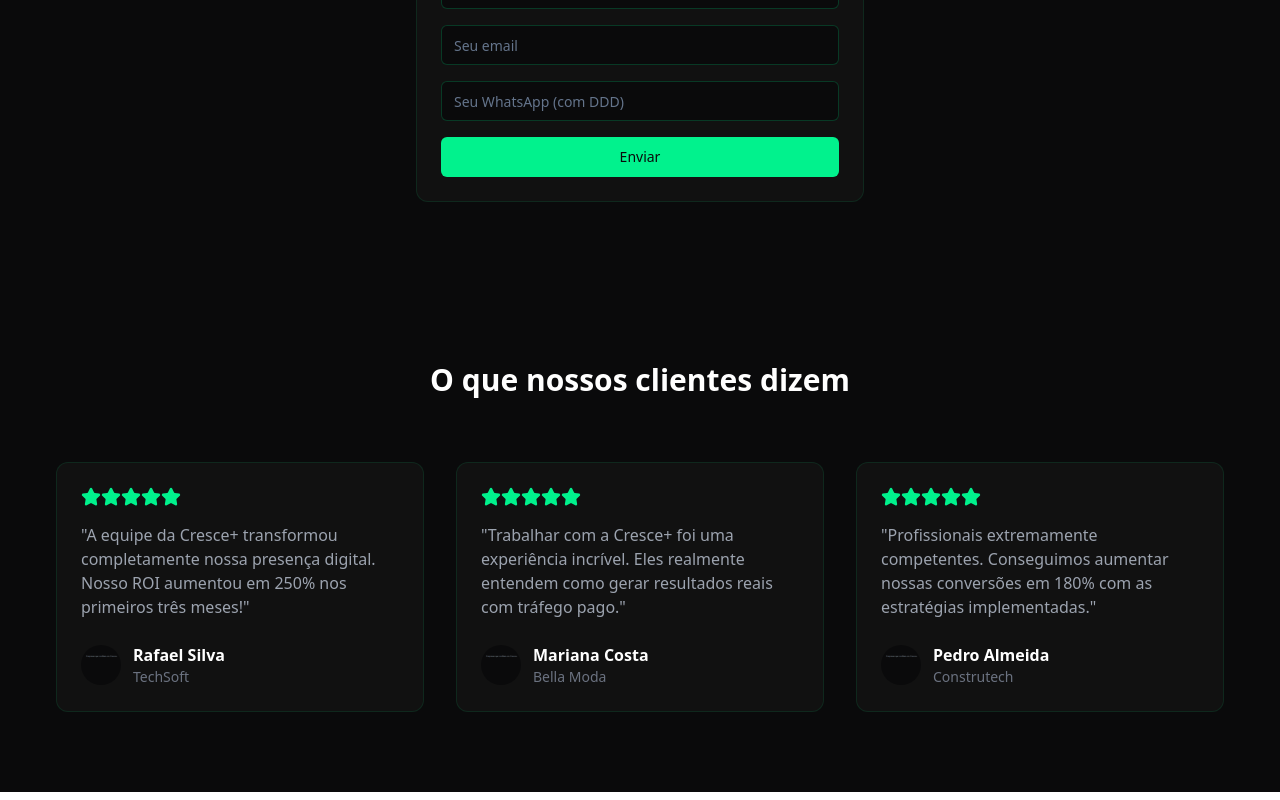
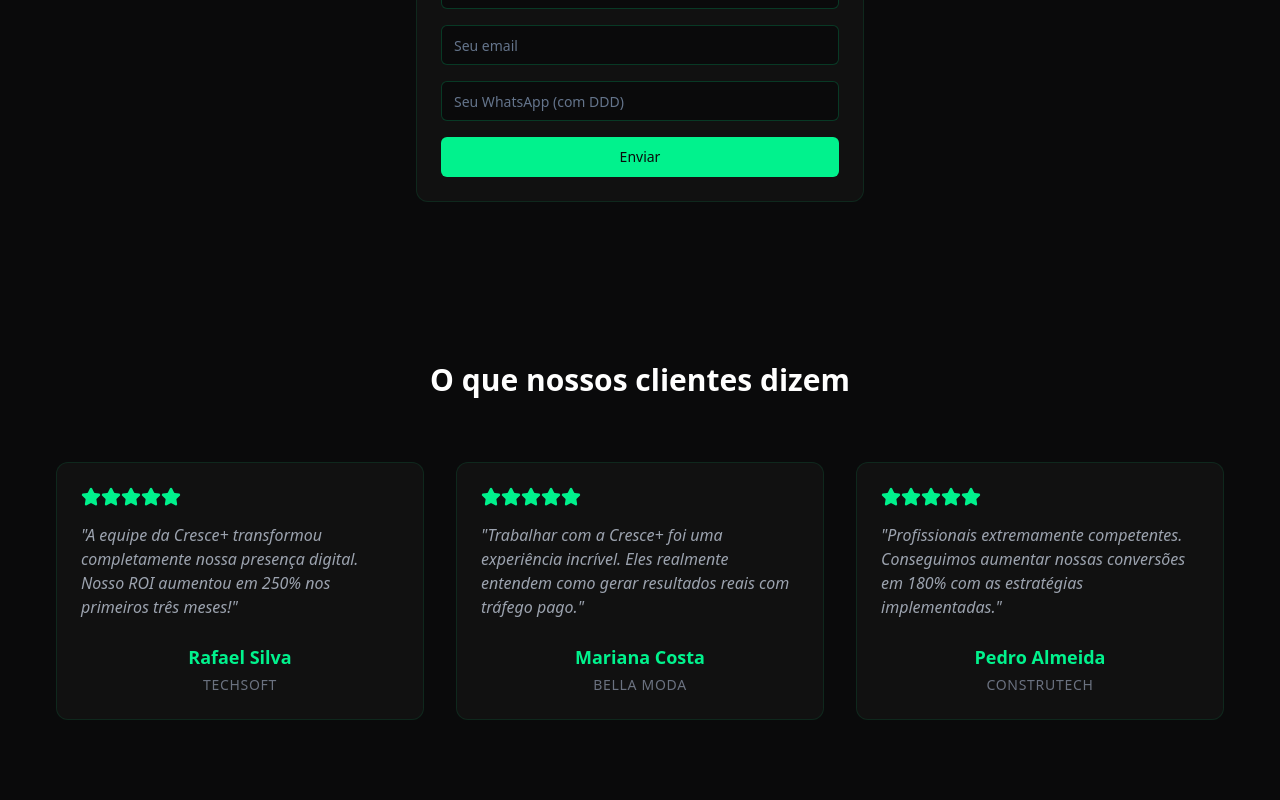
Before and after one commit to Eduarjg/ladin-sparkle-canvas-glow, a React (Vite) app: page / in a window 1280 px wide. Shown: the part 1968-2768 px from the top of the page. Built offline with nearby package versions, Linux system fonts and the light colour scheme.

Commit message:
Refactor: Update client logos section
Remove client avatars and format the text.

```diff
--- a/src/components/Testimonials.tsx
+++ b/src/components/Testimonials.tsx
@@ -9,21 +9,18 @@ const Testimonials = () => {
       company: "TechSoft",
       text: "A equipe da Cresce+ transformou completamente nossa presença digital. Nosso ROI aumentou em 250% nos primeiros três meses!",
       rating: 5,
-      avatar: "/lovable-uploads/9c233040-a823-4bc4-9c91-5f5518bca499.png",
     },
     {
       name: "Mariana Costa",
       company: "Bella Moda",
       text: "Trabalhar com a Cresce+ foi uma experiência incrível. Eles realmente entendem como gerar resultados reais com tráfego pago.",
       rating: 5,
-      avatar: "/lovable-uploads/9c233040-a823-4bc4-9c91-5f5518bca499.png",
     },
     {
       name: "Pedro Almeida",
       company: "Construtech",
       text: "Profissionais extremamente competentes. Conseguimos aumentar nossas conversões em 180% com as estratégias implementadas.",
       rating: 5,
-      avatar: "/lovable-uploads/9c233040-a823-4bc4-9c91-5f5518bca499.png",
     },
   ];
 
@@ -34,7 +31,7 @@ const Testimonials = () => {
           initial={{ opacity: 0, y: 20 }}
           whileInView={{ opacity: 1, y: 0 }}
           transition={{ duration: 0.5 }}
-          className="text-3xl font-bold text-center mb-16"
+          className="text-3xl font-bold text-center mb-16 text-white"
         >
           O que nossos clientes dizem
         </motion.h2>
@@ -48,7 +45,7 @@ const Testimonials = () => {
   );
 };
 
-const TestimonialCard = ({ name, company, text, rating, avatar }: any) => (
+const TestimonialCard = ({ name, company, text, rating }: any) => (
   <motion.div
     initial={{ opacity: 0, y: 20 }}
     whileInView={{ opacity: 1, y: 0 }}
@@ -61,17 +58,10 @@ const TestimonialCard = ({ name, company, text, rating, avatar }: any) => (
         <Star key={i} className="w-5 h-5 text-[#01F28D] fill-[#01F28D]" />
       ))}
     </div>
-    <p className="text-gray-400 mb-6">"{text}"</p>
-    <div className="flex items-center">
-      {avatar && (
-        <div className="w-10 h-10 rounded-full overflow-hidden mr-3 bg-gray-800">
-          <img src={avatar} alt={name} className="w-full h-full object-cover" />
-        </div>
-      )}
-      <div>
-        <h4 className="font-semibold">{name}</h4>
-        <p className="text-sm text-gray-500">{company}</p>
-      </div>
+    <p className="text-gray-400 mb-6 italic">"{text}"</p>
+    <div className="text-center">
+      <h4 className="font-bold text-lg text-[#01F28D] mb-1">{name}</h4>
+      <p className="text-sm text-gray-500 uppercase tracking-wider">{company}</p>
     </div>
   </motion.div>
 );
```
